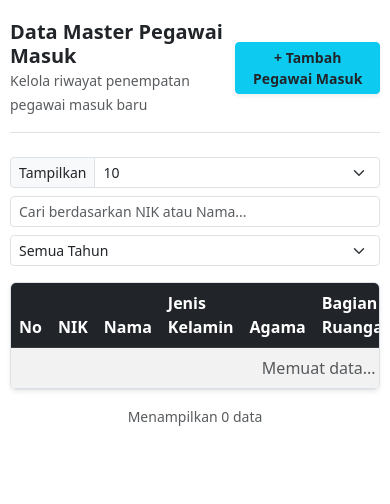
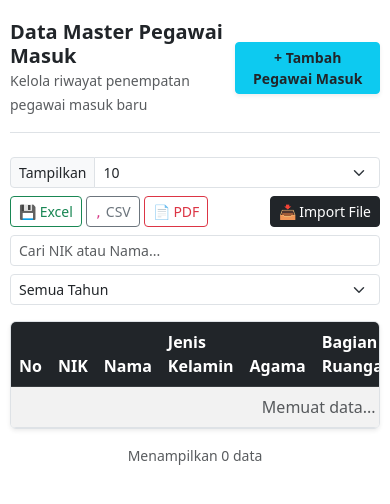
Before and after one commit to hendriyanhasby97-hash/hris-tambunan, a plain HTML site: page html/pegawai-masuk.html in a window 390 px wide. Drawn offline with nearby package versions, Linux system fonts and the light colour scheme; a script that the page names is missing.

Commit message:
Update pegawai-masuk.html

```diff
--- a/html/pegawai-masuk.html
+++ b/html/pegawai-masuk.html
@@ -12,7 +12,6 @@
 <body>
 
     <div class="container-fluid p-0">
-        <!-- Flat Header Seamless -->
         <div class="d-flex justify-content-between align-items-center border-bottom pb-3 mb-4">
             <div>
                 <h5 class="mb-0 fw-bold text-dark">Data Master Pegawai Masuk</h5>
@@ -23,9 +22,9 @@
             </button>
         </div>
 
-        <!-- Kontrol Pencarian & Filter -->
+        <!-- Toolbar Aksi IO, Filter & Cari -->
         <div class="row mb-3 g-2 align-items-center">
-            <div class="col-md-3 col-sm-4">
+            <div class="col-md-2 col-sm-4">
                 <div class="input-group input-group-sm">
                     <label class="input-group-text" for="limitData">Tampilkan</label>
                     <select class="form-select" id="limitData">
@@ -36,13 +35,18 @@
                     </select>
                 </div>
             </div>
-            <div class="col-md-3 d-none d-md-block"></div>
-            <div class="col-md-4 col-sm-5">
-                <input type="text" class="form-control form-control-sm" id="inputCari" placeholder="Cari berdasarkan NIK atau Nama...">
+            <div class="col-md-5 col-sm-8 d-flex gap-1 flex-wrap">
+                <button type="button" class="btn btn-outline-success btn-sm" id="btnExportExcel">💾 Excel</button>
+                <button type="button" class="btn btn-outline-secondary btn-sm" id="btnExportCsv"><code>,</code> CSV</button>
+                <button type="button" class="btn btn-outline-danger btn-sm" id="btnExportPdf">📄 PDF</button>
+                <button type="button" class="btn btn-dark btn-sm ms-auto" id="btnTriggerImport">📥 Import File</button>
+                <input type="file" id="inputImportFile" class="d-none" accept=".xlsx, .xls, .csv">
             </div>
-            <div class="col-md-2 col-sm-3">
-                <div class="input-group input-group-sm">
-                    <select class="form-select" id="filterTahun">
+            <div class="col-md-3 col-sm-7">
+                <input type="text" class="form-control form-control-sm" id="inputCari" placeholder="Cari NIK atau Nama...">
+            </div>
+            <div class="col-md-2 col-sm-5">
+                <select class="form-select form-select-sm" id="filterTahun">
                     <option value="" selected>Semua Tahun</option>
                     <option value="2024">2024</option>
                     <option value="2025">2025</option>
@@ -51,9 +55,7 @@
                 </select>
             </div>
         </div>
-        </div>
 
-        <!-- Tabel Elegan Seamless -->
         <div class="table-responsive border rounded bg-white shadow-sm">
             <table class="table table-striped table-hover align-middle mb-0">
                 <thead class="table-dark">
@@ -75,7 +77,6 @@
             </table>
         </div>
 
-        <!-- Pagination -->
         <div class="d-flex flex-column flex-sm-row justify-content-between align-items-center mt-3 gap-2">
             <div id="infoPagination" class="text-muted small">Menampilkan 0 data</div>
             <nav><ul class="pagination pagination-sm mb-0" id="paginationControls"></ul></nav>
@@ -135,8 +136,12 @@
         </div>
     </div>
 
+    <!-- Script IO & Engine Libraries -->
     <script src="https://cdn.jsdelivr.net/npm/bootstrap@5.3.0/dist/js/bootstrap.bundle.min.js"></script>
     <script src="https://cdn.jsdelivr.net/npm/@supabase/supabase-js@2"></script>
+    <script src="https://cdn.jsdelivr.net/npm/xlsx@0.18.5/dist/xlsx.full.min.js"></script>
+    <script src="https://cdnjs.cloudflare.com/ajax/libs/jspdf/2.5.1/jspdf.umd.min.js"></script>
+    <script src="https://cdnjs.cloudflare.com/ajax/libs/jspdf-autotable/3.5.31/jspdf.plugin.autotable.min.js"></script>
     <script type="module" src="../js/pegawai-masuk.js"></script>
 </body>
 </html>
```
Lines whose indentation alone changed are shown as unchanged.
